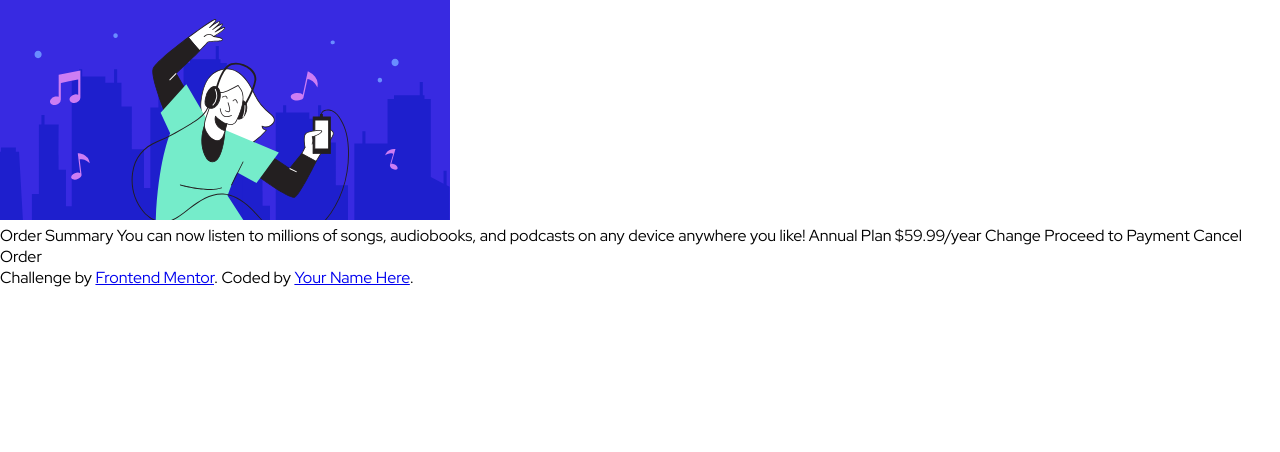
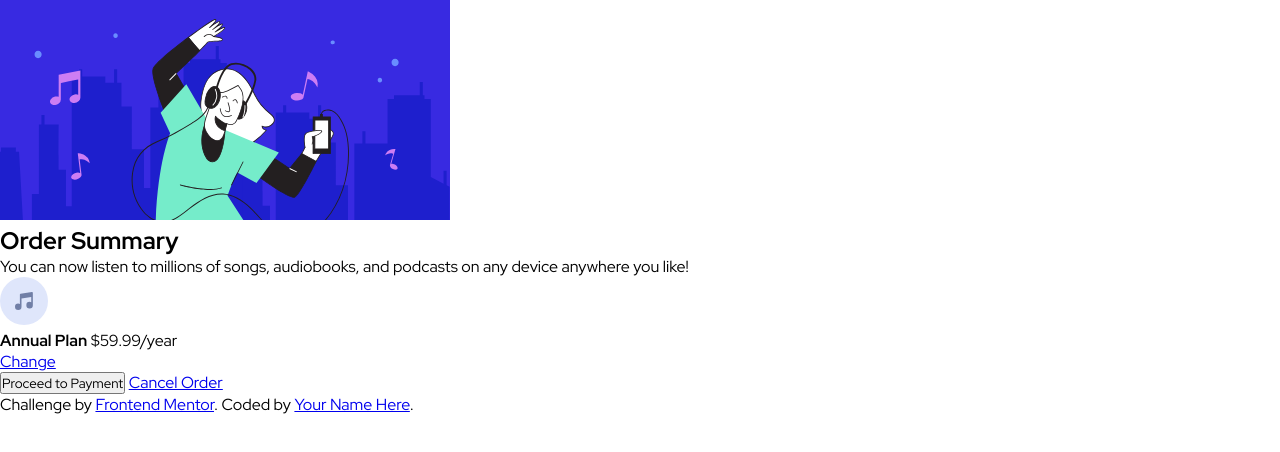
Before and after one commit to lucaslirac/Order-summary, a plain HTML site: page index.html in a window 1280 px wide. Drawn offline with Linux system fonts and the light colour scheme.

Commit message:
html structure

```diff
--- a/index.html
+++ b/index.html
@@ -26,19 +26,37 @@
 <body>
   <main>
     <img src="images/illustration-hero.svg" alt="ilustation" srcset="">
+
+    <section>
+      <h1> Order Summary</h1>
+      <span class="description"> You can now listen to millions of songs, audiobooks, and podcasts on any
+        device anywhere you like!</span>
+
+      <div class="information">
+        <div class="music-price">
+          <img src="/images/icon-music.svg" alt="music" srcset="">
+          <div class="price">
+            <strong>Annual Plan</strong>
+            <span> $59.99/year</span>
+          </div>
+        </div>
+        <a href="#">Change</a>
+      </div>
+
+      <button>Proceed to Payment</button>
+      <a href="#" id="cancel">Cancel Order</a>
+    </section>
+
+
   </main>
-  Order Summary
 
-  You can now listen to millions of songs, audiobooks, and podcasts on any
-  device anywhere you like!
 
-  Annual Plan
-  $59.99/year
 
-  Change
 
-  Proceed to Payment
-  Cancel Order
+
+
+
+
 
   <div class="attribution">
     Challenge by <a href="https://www.frontendmentor.io?ref=challenge" target="_blank">Frontend Mentor</a>.
```
